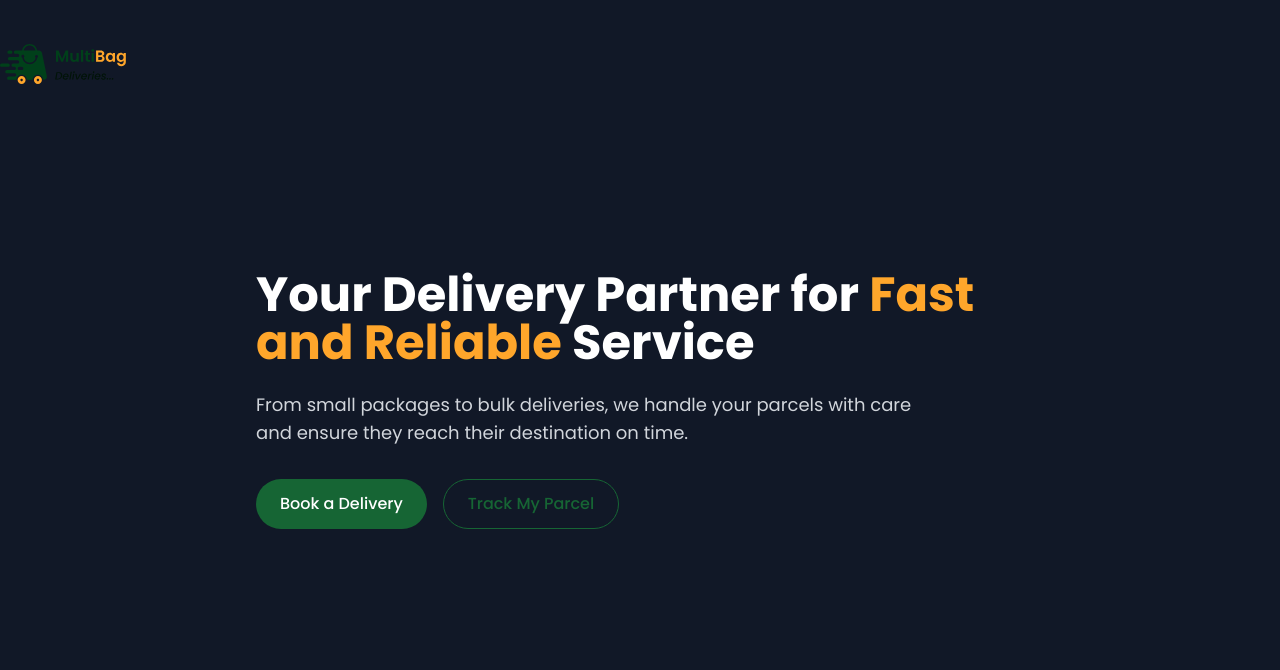
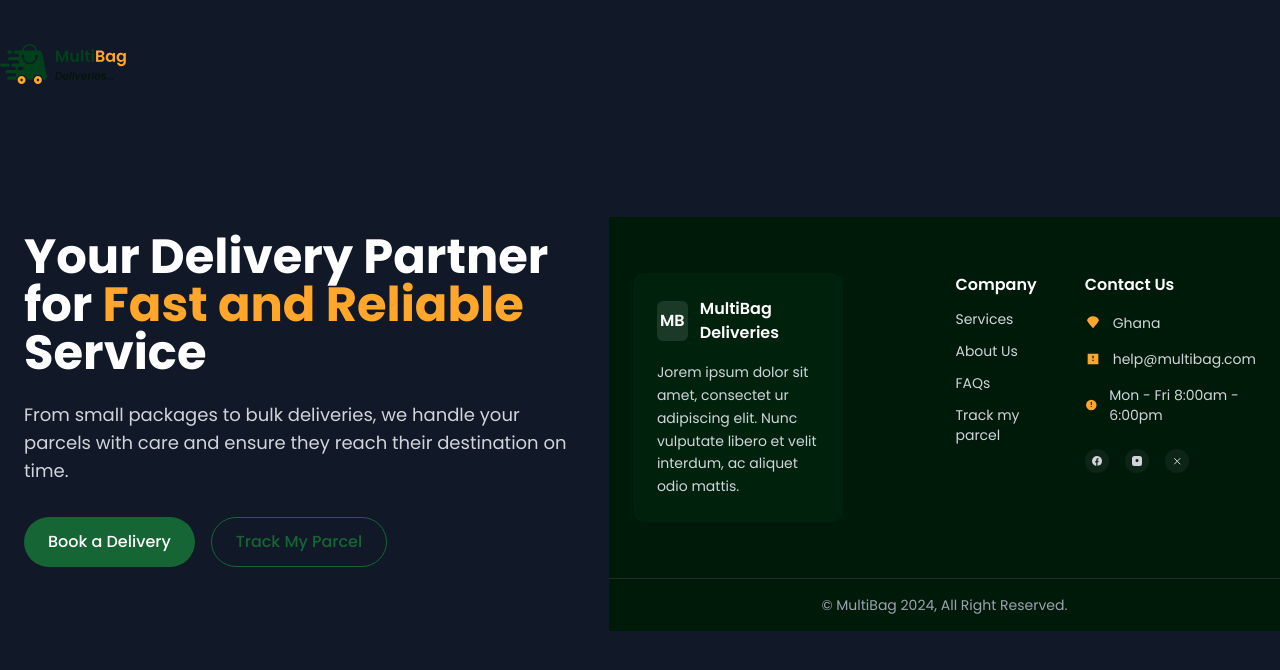
Before and after one commit to SmartApproaches/Multi-Bag-Deliveries, a React (Vite) app: page / in a window 1280 px wide. Shown: the top 670 px of the page. Built offline with nearby package versions, Linux system fonts and the light colour scheme.

Commit message:
commit all

```diff
--- /dev/null
+++ b/src/components/footer/Footer.jsx
@@ -0,0 +1,66 @@
+import React from 'react';
+
+export default function Footer() {
+  return (
+    <footer className="bg-[#001A0A] text-white mt-12">
+      <div className="max-w-7xl mx-auto px-6 py-14">
+        <div className="flex flex-col lg:flex-row gap-12 lg:gap-28">
+          <div className="max-w-sm bg-[#00401A]/20 rounded-xl p-6">
+            <div className="flex items-center gap-3">
+              <div className="w-10 h-10 rounded-md bg-white/10 flex items-center justify-center text-base font-semibold">MB</div>
+              <div className="font-semibold">MultiBag Deliveries</div>
+            </div>
+            <p className="text-sm leading-relaxed text-gray-300 mt-4">
+              Jorem ipsum dolor sit amet, consectet ur adipiscing elit. Nunc vulputate libero et velit interdum, ac aliquet odio mattis.
+            </p>
+          </div>
+
+          <div className="flex flex-col sm:flex-row gap-12 flex-1">
+            <div className="flex flex-col gap-3">
+              <h4 className="font-semibold text-base">Company</h4>
+              <a href="#" className="text-sm text-gray-300 hover:text-white">Services</a>
+              <a href="#" className="text-sm text-gray-300 hover:text-white">About Us</a>
+              <a href="#" className="text-sm text-gray-300 hover:text-white">FAQs</a>
+              <a href="#" className="text-sm text-gray-300 hover:text-white">Track my parcel</a>
+            </div>
+
+            <div className="flex flex-col gap-4">
+              <h4 className="font-semibold text-base">Contact Us</h4>
+
+              <div className="flex items-center gap-3 text-sm text-gray-300">
+                <svg className="w-4 h-4 text-[#FFA62B]" viewBox="0 0 24 24" fill="none" xmlns="http://www.w3.org/2000/svg"><path d="M12 2C8 2 4.4 4.4 3 8c1.4 3.6 5 7 9 12 4-5 7.6-8.4 9-12-1.4-3.6-5-6-9-6z" fill="#FFA62B"/></svg>
+                Ghana
+              </div>
+
+              <div className="flex items-center gap-3 text-sm text-gray-300">
+                <svg className="w-4 h-4 text-[#FFA62B]" viewBox="0 0 24 24" fill="none" xmlns="http://www.w3.org/2000/svg"><path d="M20 4H4v16h16V4zm-7 11h-2v-2h2v2zm0-4h-2V7h2v4z" fill="#FFA62B"/></svg>
+                help@multibag.com
+              </div>
+
+              <div className="flex items-center gap-3 text-sm text-gray-300">
+                <svg className="w-4 h-4 text-[#FFA62B]" viewBox="0 0 24 24" fill="none" xmlns="http://www.w3.org/2000/svg"><path d="M12 2a10 10 0 100 20 10 10 0 000-20zm1 14h-2v-2h2v2zm0-4h-2V6h2v6z" fill="#FFA62B"/></svg>
+                Mon - Fri 8:00am - 6:00pm
+              </div>
+
+              <div className="flex items-center gap-4 mt-2">
+                <a href="#" aria-label="Facebook" className="w-6 h-6 rounded-full bg-white/5 flex items-center justify-center">
+                  <svg className="w-3 h-3 text-gray-300" viewBox="0 0 24 24" fill="currentColor"><path d="M22 12a10 10 0 10-11.5 9.9v-7h-2.1v-2.9h2.1v-2.2c0-2.1 1.2-3.3 3-3.3.9 0 1.8.1 1.8.1v2h-1c-1 0-1.3.6-1.3 1.2v1.9h2.3l-.4 2.9h-1.9v7A10 10 0 0022 12z"/></svg>
+                </a>
+                <a href="#" aria-label="Instagram" className="w-6 h-6 rounded-full bg-white/5 flex items-center justify-center">
+                  <svg className="w-3 h-3 text-gray-300" viewBox="0 0 24 24" fill="currentColor"><path d="M7 2h10a5 5 0 015 5v10a5 5 0 01-5 5H7a5 5 0 01-5-5V7a5 5 0 015-5zm5 6.2A3 3 0 1015 11a3 3 0 00-3-2.8zM18 6.5a1 1 0 110 2 1 1 0 010-2z"/></svg>
+                </a>
+                <a href="#" aria-label="X" className="w-6 h-6 rounded-full bg-white/5 flex items-center justify-center">
+                  <svg className="w-3 h-3 text-gray-300" viewBox="0 0 24 24" fill="currentColor"><path d="M18 7L7 18M7 7l11 11" stroke="currentColor" strokeWidth="2" strokeLinecap="round" strokeLinejoin="round"/></svg>
+                </a>
+              </div>
+            </div>
+          </div>
+        </div>
+      </div>
+
+      <div className="border-t border-white/10 text-center py-4 text-sm text-gray-400">
+        © MultiBag 2024, All Right Reserved.
+      </div>
+    </footer>
+  );
+}
--- a/src/pages/home/index.jsx
+++ b/src/pages/home/index.jsx
@@ -1,5 +1,6 @@
 import React from "react";
 import Button from "../../components/button";
+import Footer from "../../components/footer/Footer";
 import { IMAGES } from "../../constants";
 const Home = () => {
   return (
@@ -26,6 +27,7 @@ const Home = () => {
           <Button variant="outline">Track My Parcel</Button>
         </div>
       </div>
+      <Footer />
     </div>
   );
 };
```
